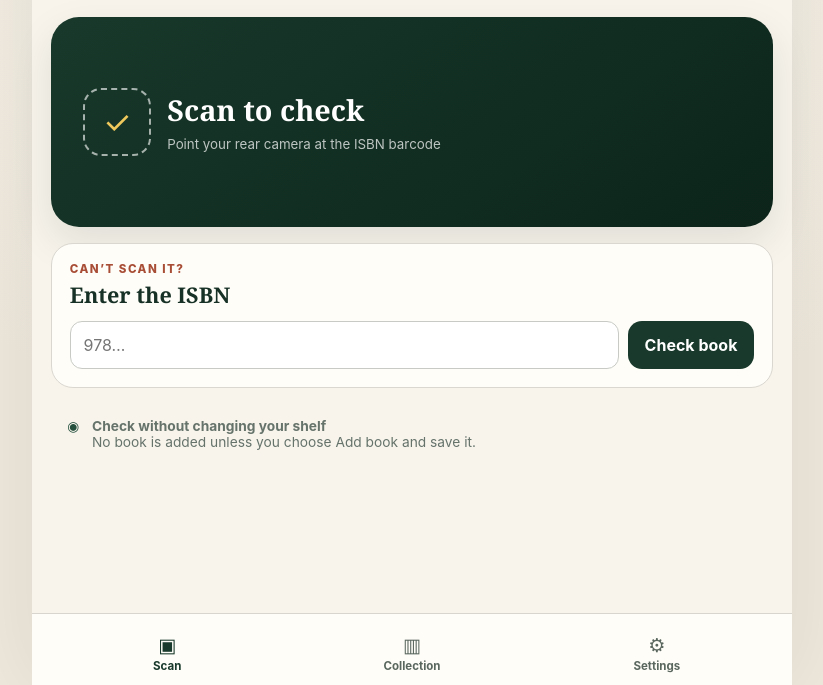
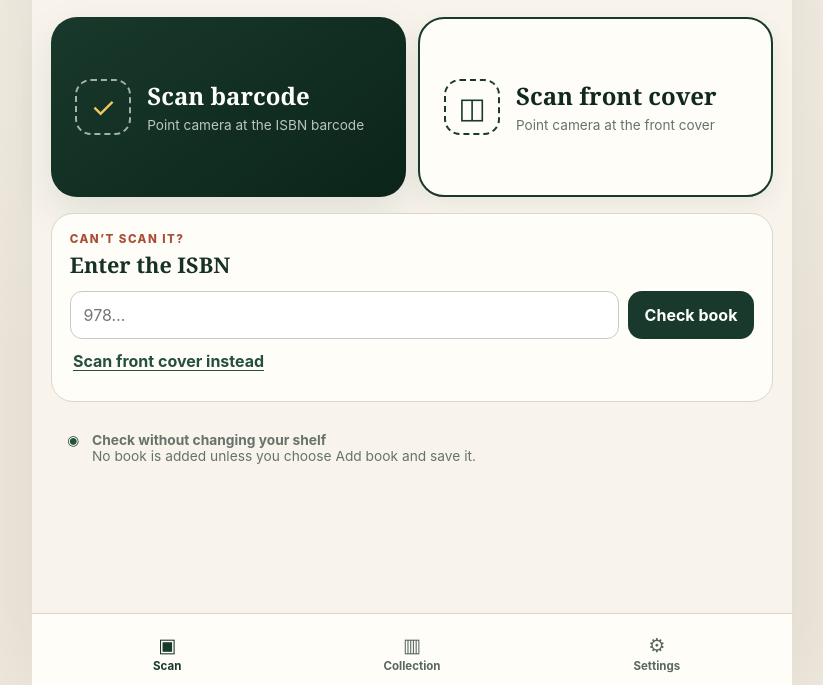
Before and after one commit to incanberra/book-scanner, a website built with Vite: page index.html in a window 1280 px wide. Both pictures are taken after a click on the button "Book Check". Shown: the part 115-800 px from the top of the page, without its empty margins (228-1051 px from the left). Built offline with nearby package versions, Linux system fonts and the light colour scheme.

Commit message:
feat: make front cover scanning available at any time

```diff
--- a/src/catalog.ts
+++ b/src/catalog.ts
@@ -54,7 +54,7 @@ export interface MetadataCandidate {
 }
 
 export interface OwnershipCandidate {
-  isbn13: string;
+  isbn13?: string;
   title?: string;
   authors?: string[];
 }
@@ -144,7 +144,9 @@ export function findOwnedBookMatch(
   books: readonly Book[],
   candidate: OwnershipCandidate
 ): Book | undefined {
-  const exactIsbnMatch = books.find((book) => book.isbn13 === candidate.isbn13);
+  const exactIsbnMatch = candidate.isbn13
+    ? books.find((book) => book.isbn13 === candidate.isbn13)
+    : undefined;
   if (exactIsbnMatch) return exactIsbnMatch;
 
   const titleKey = candidate.title ? normaliseKey(candidate.title) : "";
--- a/src/main.ts
+++ b/src/main.ts
@@ -58,7 +58,7 @@ interface AppState {
   fallbackIsbn?: string;
   cover?: {
     origin: "scan" | "checker";
-    isbn: string;
+    isbn?: string;
     status: "ready" | "starting" | "live" | "reading" | "searching" | "results";
     extractionNotice?: string;
     text: string;
@@ -244,9 +244,8 @@ function coverFallback(): string {
     <button class="text-button" data-action="cover-manual">Enter details manually</button></section>`;
 }
 
-function openCover(): void {
-  if (!state.fallbackIsbn) return;
-  const origin = state.view === "checker" ? "checker" : "scan";
+function openCover(forcedOrigin?: "scan" | "checker"): void {
+  const origin = forcedOrigin ?? (state.view === "checker" ? "checker" : "scan");
   stopScanner();
   stopCover();
   state.cover = { origin, isbn: state.fallbackIsbn, status: "ready", text: "", title: "", author: "", candidates: [] };
@@ -443,13 +442,20 @@ function scanView(): string {
         <div class="scan-guide" aria-hidden="true"><span></span></div>
         <div class="camera-actions">
           <button class="button button--ghost-on-dark" data-action="stop-camera">Cancel</button>
+          <button class="button button--ghost-on-dark" data-action="open-cover">Scan cover instead</button>
           <button class="button button--ghost-on-dark is-hidden" data-action="toggle-torch">Torch</button>
         </div>
       </div>`
-    : `<button class="scan-launch" data-action="start-camera">
-        <span class="scan-launch__icon" aria-hidden="true">▣</span>
-        <span><strong>Scan a book</strong><small>Point your rear camera at the ISBN barcode</small></span>
-      </button>`;
+    : `<div class="scan-launch-options">
+        <button class="scan-launch" data-action="start-camera">
+          <span class="scan-launch__icon" aria-hidden="true">▣</span>
+          <span><strong>Scan barcode</strong><small>Point camera at the ISBN barcode</small></span>
+        </button>
+        <button class="scan-launch scan-launch--secondary" data-action="open-cover">
+          <span class="scan-launch__icon" aria-hidden="true">◫</span>
+          <span><strong>Scan front cover</strong><small>Point camera at the front cover</small></span>
+        </button>
+      </div>`;
 
   const progress = state.scanState === "lookup"
     ? `<div class="lookup-progress" role="status"><span class="spinner" aria-hidden="true"></span><div><strong>Finding your book…</strong><p>Checking Open Library for this exact edition.</p></div></div>`
@@ -482,6 +488,7 @@ function scanView(): string {
           <input id="manual-isbn" name="isbn" inputmode="numeric" autocomplete="off" placeholder="978…" ${state.scanState === "lookup" ? "disabled" : ""} />
           <button class="button" type="submit" ${state.scanState === "lookup" ? "disabled" : ""}>Find book</button>
         </form>
+        <button class="text-button" data-action="open-cover">Scan front cover instead</button>
         <button class="text-button" data-action="add-without-isbn">Add a book without an ISBN</button>
       </section>
       <aside class="privacy-note"><span aria-hidden="true">◉</span><p><strong>Private by default</strong><br />Your catalogue stays on this device. ISBNs and cover search words are sent to Open Library. ${aiEndpoint() ? 'AI cover images are sent through Netlify and OpenRouter.' : 'Local OCR cover photos stay on this device.'}</p></aside>
@@ -496,14 +503,21 @@ function checkerView(): string {
         <div class="scan-guide" aria-hidden="true"><span></span></div>
         <div class="camera-actions">
           <button class="button button--ghost-on-dark" data-action="stop-checker-camera">Cancel</button>
+          <button class="button button--ghost-on-dark" data-action="open-checker-cover">Scan cover instead</button>
           <button class="button button--ghost-on-dark is-hidden" data-action="toggle-torch">Torch</button>
         </div>
       </div>`
     : status === "ready"
-      ? `<button class="scan-launch" data-action="start-checker-camera">
-          <span class="scan-launch__icon" aria-hidden="true">✓</span>
-          <span><strong>Scan to check</strong><small>Point your rear camera at the ISBN barcode</small></span>
-        </button>`
+      ? `<div class="scan-launch-options">
+          <button class="scan-launch" data-action="start-checker-camera">
+            <span class="scan-launch__icon" aria-hidden="true">✓</span>
+            <span><strong>Scan barcode</strong><small>Point camera at the ISBN barcode</small></span>
+          </button>
+          <button class="scan-launch scan-launch--secondary" data-action="open-checker-cover">
+            <span class="scan-launch__icon" aria-hidden="true">◫</span>
+            <span><strong>Scan front cover</strong><small>Point camera at the front cover</small></span>
+          </button>
+        </div>`
       : "";
 
   const progress = status === "lookup"
@@ -524,7 +538,7 @@ function checkerView(): string {
     : status === "not-owned"
       ? `<section class="checker-result checker-result--not-owned" role="status"><span class="checker-result__icon" aria-hidden="true">＋</span><h2>Not in your collection</h2><div class="checker-result__actions"><button class="button button--wide" data-action="add-checked-book">Add book</button><button class="button button--wide button--secondary" data-action="check-another">Check another book</button></div></section>`
       : status === "unable"
-        ? `<section class="checker-result checker-result--unable" role="status"><span class="checker-result__icon" aria-hidden="true">?</span><h2>Unable to check</h2><p>${escapeHtml(checkerReasonText(state.checker.reason))}</p><button class="button button--wide" data-action="check-another">Check a different book</button></section>`
+        ? `<section class="checker-result checker-result--unable" role="status"><span class="checker-result__icon" aria-hidden="true">?</span><h2>Unable to check</h2><p>${escapeHtml(checkerReasonText(state.checker.reason))}</p><div class="checker-result__actions"><button class="button button--wide" data-action="open-checker-cover">Scan front cover instead</button><button class="button button--wide button--secondary" data-action="check-another">Check a different book</button></div></section>`
         : "";
 
   const manual = ["ready", "starting", "active", "lookup"].includes(status)
@@ -535,6 +549,7 @@ function checkerView(): string {
           <input id="checker-manual-isbn" name="isbn" inputmode="numeric" autocomplete="off" placeholder="978…" ${status === "lookup" ? "disabled" : ""} />
           <button class="button" type="submit" ${status === "lookup" ? "disabled" : ""}>Check book</button>
         </form>
+        <button class="text-button" data-action="open-checker-cover">Scan front cover instead</button>
       </section>`
     : "";
 
@@ -1209,7 +1224,7 @@ function bindEvents(): void {
     const cover = state.cover;
     const candidate = cover?.candidates[Number(element.dataset.coverCandidate)];
     if (!cover || !candidate) return;
-    const confirmed = { ...candidate, isbn13: cover.isbn };
+    const confirmed = { ...candidate, isbn13: cover.isbn ?? candidate.isbn13 };
     if (cover.origin === "checker") {
       stopCover();
       state.cover = undefined;
@@ -1271,6 +1286,7 @@ function bindEvents(): void {
   document.querySelectorAll<HTMLElement>("[data-action]").forEach((element) => element.addEventListener("click", () => {
     const action = element.dataset.action;
     if (action === "open-cover") openCover();
+    if (action === "open-checker-cover") openCover("checker");
     if (action === "start-cover-camera") void startCoverCamera();
     if (action === "read-cover") void scanCoverFrame();
     if (action === "stop-cover-camera") { stopCoverCamera(); setMessage("info", "Camera stopped. Restart it or enter the title and author."); render(); }
--- a/src/styles.css
+++ b/src/styles.css
@@ -61,10 +61,15 @@ h2 { margin-bottom: .6rem; font-family: Georgia, "Times New Roman", serif; font-
 .update-notice { display: flex; align-items: center; justify-content: space-between; gap: 1rem; }
 
 .scan-content { display: grid; gap: 1rem; }
-.scan-launch { display: flex; align-items: center; gap: 1rem; width: 100%; min-height: 210px; border: 0; border-radius: 28px; padding: 2rem; background: linear-gradient(145deg, var(--green-900), #0c241a); color: white; text-align: left; box-shadow: var(--shadow); cursor: pointer; }
-.scan-launch__icon { display: grid; place-items: center; flex: 0 0 68px; height: 68px; border: 2px dashed rgb(255 255 255 / 62%); border-radius: 18px; color: var(--gold); font-size: 2rem; }
-.scan-launch strong { display: block; margin-bottom: .35rem; font-family: Georgia, serif; font-size: 1.8rem; }
-.scan-launch small { display: block; color: rgb(255 255 255 / 72%); line-height: 1.45; }
+.scan-launch-options { display: grid; grid-template-columns: 1fr 1fr; gap: .75rem; }
+.scan-launch { display: flex; align-items: center; gap: 1rem; width: 100%; min-height: 180px; border: 0; border-radius: 26px; padding: 1.5rem; background: linear-gradient(145deg, var(--green-900), #0c241a); color: white; text-align: left; box-shadow: var(--shadow); cursor: pointer; }
+.scan-launch__icon { display: grid; place-items: center; flex: 0 0 56px; height: 56px; border: 2px dashed rgb(255 255 255 / 62%); border-radius: 16px; color: var(--gold); font-size: 1.8rem; }
+.scan-launch strong { display: block; margin-bottom: .25rem; font-family: Georgia, serif; font-size: 1.5rem; }
+.scan-launch small { display: block; color: rgb(255 255 255 / 72%); line-height: 1.35; font-size: .85rem; }
+.scan-launch--secondary { background: var(--paper); border: 2px solid var(--green-900); color: var(--green-950); box-shadow: 0 8px 24px rgb(16 40 30 / 7%); }
+.scan-launch--secondary .scan-launch__icon { border: 2px dashed var(--green-900); color: var(--green-900); }
+.scan-launch--secondary strong { color: var(--green-950); }
+.scan-launch--secondary small { color: var(--ink-muted); }
 .checker-launch { display: flex; align-items: center; gap: .9rem; width: 100%; min-height: 104px; border: 2px solid var(--green-900); border-radius: 22px; padding: 1.1rem 1.25rem; background: var(--paper); color: var(--green-950); text-align: left; box-shadow: 0 8px 24px rgb(16 40 30 / 7%); cursor: pointer; }
 .checker-launch__icon { display: grid; place-items: center; flex: 0 0 50px; height: 50px; border-radius: 15px; background: var(--green-100); color: var(--green-900); font-size: 1.5rem; font-weight: 900; }
 .checker-launch strong, .checker-launch small { display: block; }
@@ -178,6 +183,7 @@ textarea { resize: vertical; }
 
 @media (max-width: 520px) {
   .field-grid { grid-template-columns: 1fr; }
+  .scan-launch-options { grid-template-columns: 1fr; }
   .book-hero { grid-template-columns: 88px 1fr; }
   .cover-preview { min-height: 132px; }
   .resume-card { align-items: start; flex-direction: column; }
```
Also changed, not shown: tests/e2e/cover.spec.ts (+9 -0 lines).
